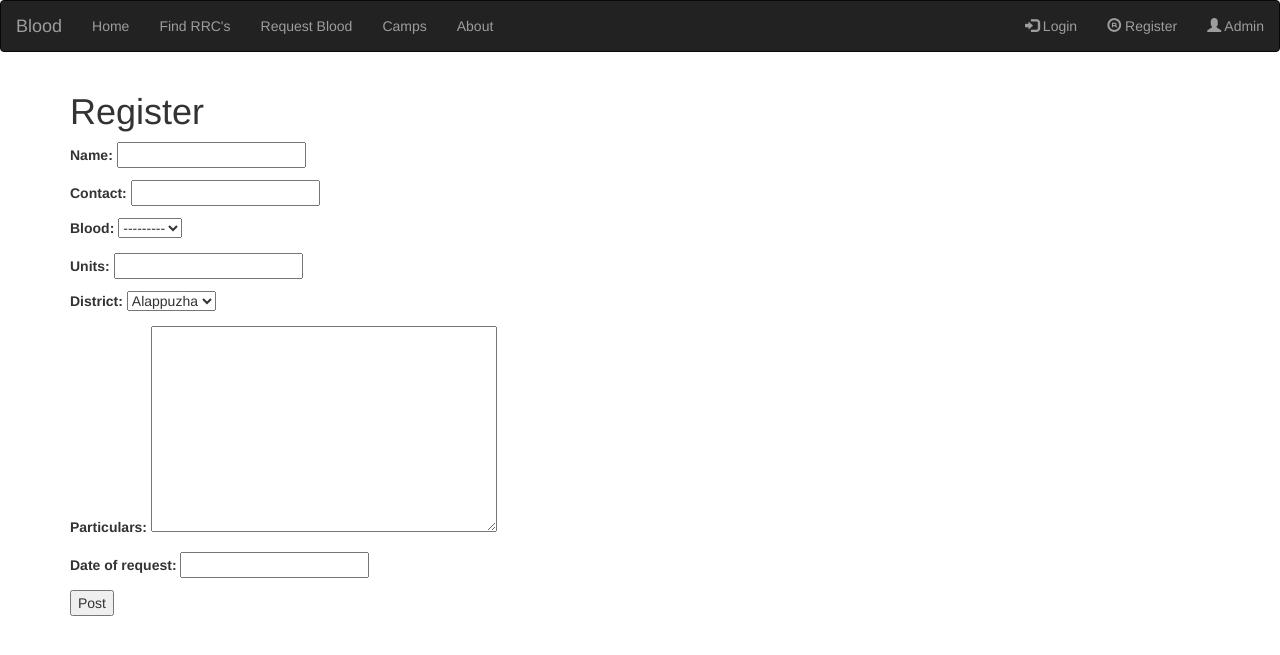
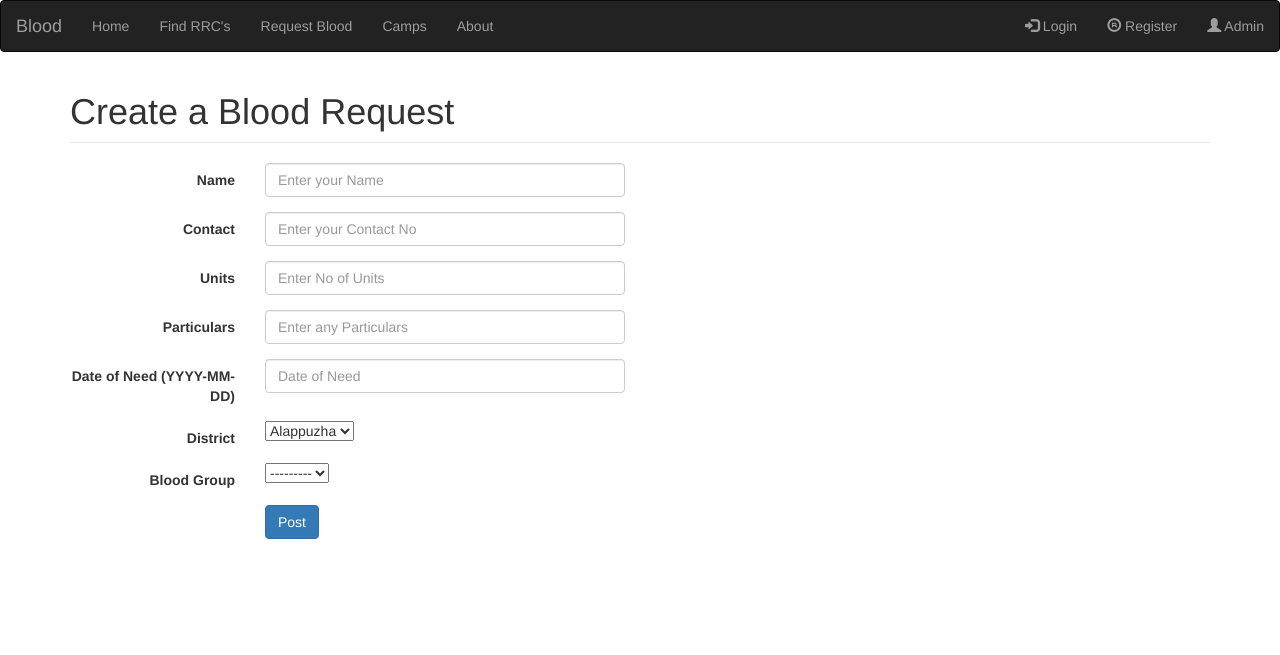
Before and after one commit to freeznet2012/blood, a Django app: page /request/create/ in a window 1280 px wide. Shown: the top 655 px of the page. Run offline with Django 3.2, Linux system fonts and the light colour scheme; data comes from the database, SQL or seed files in the repository; both versions use the stored data as it was after the commit; some libraries are stand-ins or nearby versions.

Commit message:
various minor chaanges

```diff
--- a/account/templates/reg_form1.html
+++ b/account/templates/reg_form1.html
@@ -25,7 +25,7 @@
                       </div>
                     </div>
 
-                    <!-- Text input-->
+                    <!-- Text input--
                     <div class="form-group">
                       <label class="col-md-2 control-label" for="First Name">First Name</label>
                       <div class="col-md-4">
@@ -34,7 +34,7 @@
                       </div>
                     </div>
 
-                    <!-- Text input-->
+                    <!-- Text input--
                     <div class="form-group">
                       <label class="col-md-2 control-label" for="Last Name">Last Name</label>
                       <div class="col-md-4">
@@ -73,7 +73,7 @@
                     <div class="form-group">
                       <label class="col-md-2 control-label" for="submit"></label>
                       <div class="col-md-4">
-                        <button id="submit" name="submit" class="btn btn-primary">Update</button>
+                        <button id="submit" name="submit" class="btn btn-primary">Register</button>
                       </div>
                     </div>
 
--- a/request/templates/reg_form.html
+++ b/request/templates/reg_form.html
@@ -4,15 +4,84 @@
 
 <div class="container">
 
-<h1>Register</h1>
+          <h1>Create a Blood Request</h1>
 
-<form method="POST">
-	{% csrf_token %}
+          <form method="POST" class="form-horizontal">
+        	{% csrf_token %}
 
-	{{form.as_p}}
-	<button type="submit">Post</button>
 
-</form>
+                <fieldset>
+
+                <!-- Form Name -->
+                    <legend></legend>
+
+
+                    <!-- Text input-->
+                    <div class="form-group">
+                      <label class="col-md-2 control-label" for="name">Name</label>
+                      <div class="col-md-4">
+                      <input id="id_{{ form.name.name}}" name="{{ form.name.name}}" type="text" placeholder="Enter your Name" class="form-control input-md" required=""  default="">
+
+                      </div>
+                    </div>
+
+                    <div class="form-group">
+                      <label class="col-md-2 control-label" for="name">Contact</label>
+                      <div class="col-md-4">
+                      <input id="id_{{ form.contact.name}}" name="{{ form.contact.name}}" type="text" placeholder="Enter your Contact No" class="form-control input-md" required=""  default="">
+
+                      </div>
+                    </div>
+
+                    <div class="form-group">
+                      <label class="col-md-2 control-label" for="name">Units</label>
+                      <div class="col-md-4">
+                      <input id="id_{{ form.units.name}}" name="{{ form.units.name}}" type="text" placeholder="Enter No of Units" class="form-control input-md" required=""  default="">
+
+                      </div>
+                    </div>
+
+                    <div class="form-group">
+                      <label class="col-md-2 control-label" for="name">Particulars</label>
+                      <div class="col-md-4">
+                      <input id="id_{{ form.particular.name}}" name="{{ form.particular.name}}" type="text" placeholder="Enter any Particulars" class="form-control input-md" required=""  default="">
+
+                      </div>
+                    </div>
+
+                    <div class="form-group">
+                      <label class="col-md-2 control-label" for="name">Date of Need (YYYY-MM-DD)</label>
+                      <div class="col-md-4">
+                      <input id="id_{{ form.date_of_request.name}}" name="{{ form.date_of_request.name}}" type="text" placeholder="Date of Need" class="form-control input-md" required=""  default="">
+
+                      </div>
+                    </div>
+
+                    <div class="form-group">
+  					<label class="col-md-2 control-label" for="street">District</label>
+  					<div class="col-md-4">
+					  					{{ form.district }}
+					  </div>
+					</div>
+                    <div class="form-group">
+  					<label class="col-md-2 control-label" for="street">Blood Group</label>
+  					<div class="col-md-4">
+					  					{{ form.blood }}
+					  </div>
+					</div>
+
+                    <!-- Button -->
+                    <div class="form-group">
+                      <label class="col-md-2 control-label" for="submit"></label>
+                      <div class="col-md-4">
+                        <button id="submit" name="submit" class="btn btn-primary">Post</button>
+                      </div>
+                    </div>
+
+
+              </fieldset>
+        </form>
+
 </div>
 
 {% endblock %}
--- a/rrc/templates/homerrc.html
+++ b/rrc/templates/homerrc.html
@@ -50,7 +50,7 @@
 <div class="form-group">
   <label class="col-md-2 control-label" for="street">Address</label>
   <div class="col-md-4">
-  <input id="id_{{ pform.address.name}}" name="{{ pform.address.name}}" type="text" placeholder="Enter your street" class="form-control input-md" required="" value="{{ pform.address.value}}">
+  <input id="id_{{ pform.address.name}}" name="{{ pform.address.name}}" type="text" placeholder="Enter your Address" class="form-control input-md" required="" value="{{ pform.address.value}}">
 
   </div>
 </div>
```
Also changed, not shown: donor/templates/homedonor.html (+6 -6 lines), db.sqlite3.
